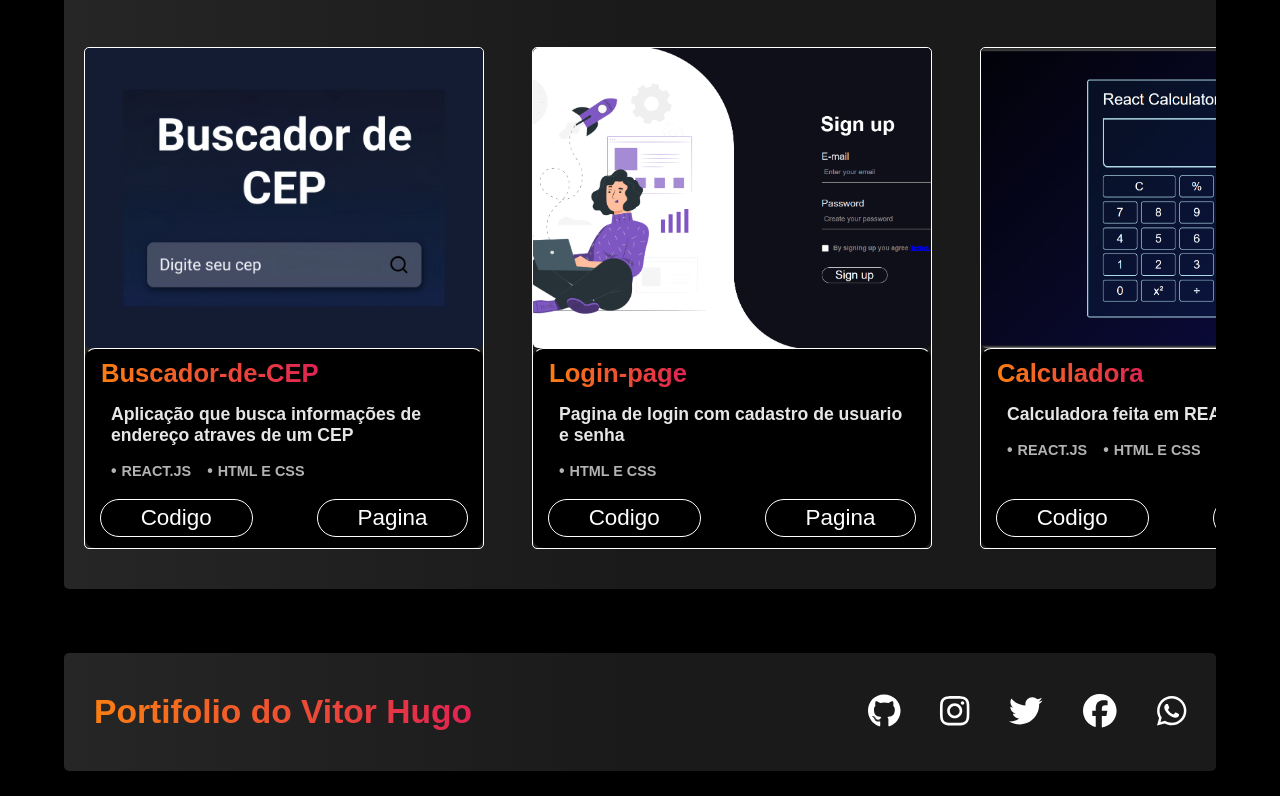
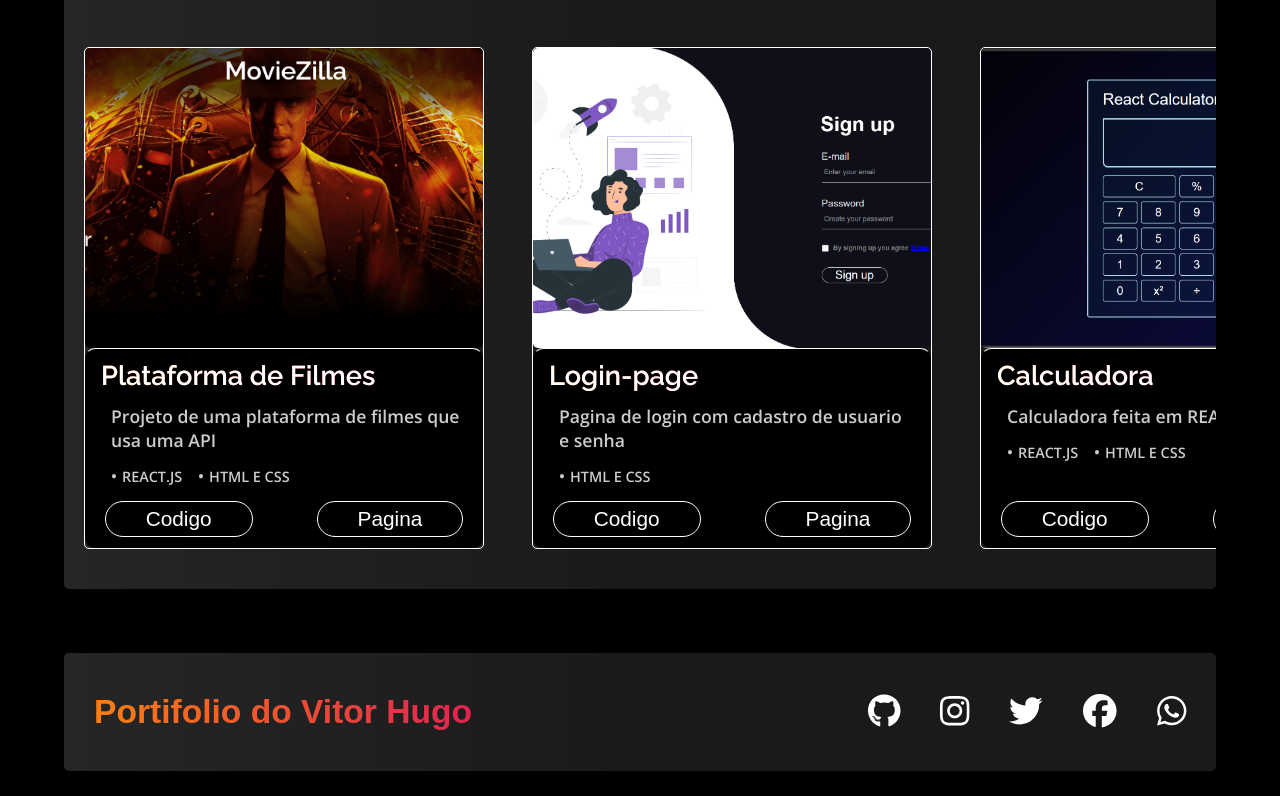
Before and after one commit to 888888b/Meu-portfolio, a React (Vite) app: page / in a window 1280 px wide. Shown: the part 1602-2398 px from the top of the page. Built offline with nearby package versions, Linux system fonts and the light colour scheme.

Commit message:
projetos

```diff
--- a/package.json
+++ b/package.json
@@ -18,7 +18,7 @@
     "react": "^18.2.0",
     "react-dom": "^18.2.0",
     "typescript": "^5.2.2",
-    "vite": "^5.0.0"
+    "vite": "^5.0.11"
   },
   "dependencies": {
     "@fortawesome/fontawesome-free": "^6.5.0",
--- a/src/App.css
+++ b/src/App.css
@@ -1,4 +1,4 @@
-@import url('https://fonts.googleapis.com/css2?family=Open+Sans:wght@500&display=swap');
+@import url('https://fonts.googleapis.com/css2?family=Open+Sans:wght@300;400;500;600&family=Raleway:wght@400;500;600&display=swap');
 
 *{
   margin: 0;
@@ -389,14 +389,12 @@ footer p{
   align-items: flex-start;
   padding: 0px 15px;
   flex-direction: column;
-  row-gap: 1rem;
+  row-gap: .8rem;
 }
 
 .discriçao-imgs h1{
-  background: linear-gradient(to right, #FB7E12, #E02352);
-  -webkit-background-clip: text;
-  color: transparent;
-  font: 600 1.6em arial,sans-serif;
+  color: white;
+  font: 600 1.7em "Raleway",sans-serif;
 }
 
 .discriçao-imgs #tecnologias{
@@ -408,14 +406,14 @@ footer p{
 }
 
 .discriçao-imgs #descrição{
-  color: rgb(255, 255, 255, .9);
-  font: 600 1.1em arial, sans-serif;
+  color: rgb(255, 255, 255, .8);
+  font: 600 1.1em "Open Sans", sans-serif;
   margin-left: 10px;
 }
 
 .discriçao-imgs p span{
-  color: rgb(255, 255, 255, .7);
-  font: 600 .9em arial, sans-serif;
+  color: rgb(255, 255, 255, .8);
+  font: 600 .9em 'Open Sans', sans-serif;
 }
 
 .discriçao-imgs p span::before{
@@ -433,7 +431,7 @@ footer p{
 }
 
 .images-buttons a{
-  font: 400 1.4em arial ,sans-serif;
+  font: 400 1.3em arial ,sans-serif;
   text-decoration: none;
   background-color: black;
   color: white;
--- a/src/carrosel.jsx
+++ b/src/carrosel.jsx
@@ -10,14 +10,15 @@ import js2 from "../src/images/js-logo.webp";
 import css from "../src/images/css-log.png";
 import react from "../src/images/react-logo.png";
 import login2 from "../src/images/login-page-2.png";
+import ophm from '../src/images/ophm.png';
 
 const projetos = [{
-  linkDeploy: "https://buscadordecep-lyart.vercel.app/",
-  linkGit: "https://github.com/888888b/Buscador-de-CEP",
-  foto: buskIMG,
-  titulo: "Buscador-de-CEP",
-  tecnologias: ["REACT.JS", "HTML e CSS"],
-  descriçao: "Aplicação que busca informações de endereço atraves de um CEP"
+  linkDeploy: "https://plataforma-filmes-three.vercel.app/",
+  linkGit: "https://github.com/888888b/Plataforma_filmes",
+  foto: ophm,
+  titulo: 'Plataforma de Filmes',
+  tecnologias: ['React.js', 'HTML e CSS'],
+  descriçao: "Projeto de uma plataforma de filmes que usa uma API"
   }, {
   linkDeploy: "https://888888b.github.io/Login-page-3/",
   linkGit: "https://github.com/888888b/Login-page-3",
@@ -32,6 +33,13 @@ const projetos = [{
   titulo: "Calculadora",
   tecnologias: ["REACT.JS", "HTML e CSS"],
   descriçao: "Calculadora feita em REACT.JS"
+  }, {
+  linkDeploy: "https://buscadordecep-lyart.vercel.app/",
+  linkGit: "https://github.com/888888b/Buscador-de-CEP",
+  foto: buskIMG,
+  titulo: "Buscador-de-CEP",
+  tecnologias: ["REACT.JS", "HTML e CSS"],
+  descriçao: "Aplicação que busca informações de endereço atraves de um CEP"
   }, {
   linkDeploy: "https://888888b.github.io/Landing-page-barbearia/",
   linkGit: "https://github.com/888888b/Landing-page-barbearia",
```
Also changed, not shown: src/images/ophm.png (added), 1 other file (tests, documents, lock files or other folders).
